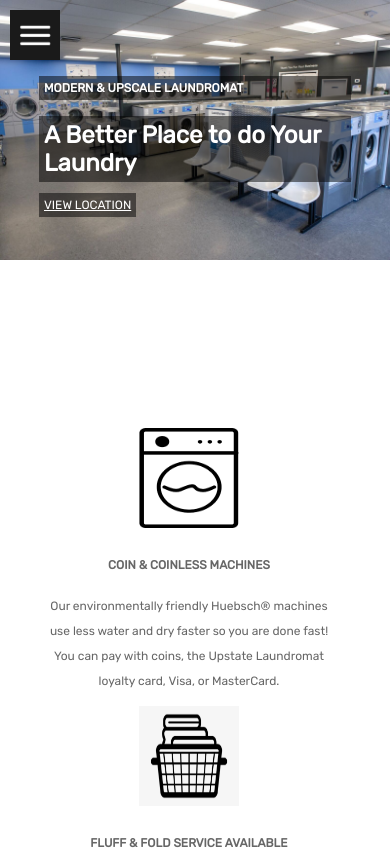
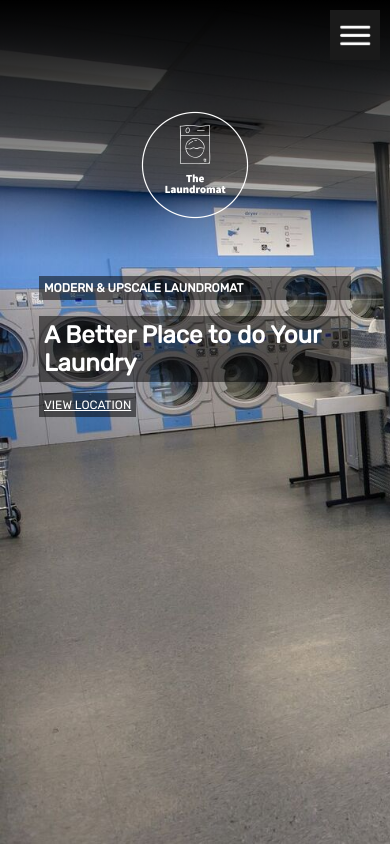
Before and after one commit to userNameOnline/Upstate-Laundry, a plain HTML site: page index.html in a window 390 px wide. Shown: the top 859 px of the page. Drawn offline with Linux system fonts and the light colour scheme.

Commit message:
Update style.css

```diff
--- a/style.css
+++ b/style.css
@@ -23,7 +23,7 @@ hr {
 }
 
 #header {
-    background-image: url(imgs/Laundromat-Store-layout-.jpeg);
+    background-image: url(/imgs/Laundromat-Store-layout-.jpeg);
     height: 100vh;
     background-size: cover;
     padding-bottom: 100px;
@@ -242,9 +242,11 @@ footer img {
     width: 100px;
 }
 
-@media screen and (max-width: 450px) {
+@media screen and (max-width: 500px) {
     nav {
         background: linear-gradient(to top, rgba(0, 0, 0 , 0), rgba(0, 0, 0, .8));
+        display: flex;
+        justify-content: center;
     }
 
     nav a {
@@ -283,14 +285,11 @@ footer img {
     }
 
     #ham {
+        height: 50px;
+        float: right;
         display: block;
-        height: 50px;
-        margin: 0px 0px 0px 10px;
-        padding-top: 10px;
-    }
-
-    #logo {
-        display: none;
+        padding: 10px 10px 10px 100%;
+        background: linear-gradient(to top, rgba(0, 0, 0, .8), black);
     }
 
     #animation {
@@ -303,10 +302,9 @@ footer img {
     }
 
     #header {
-        background-size: contain;
+        background-size: cover;
         background-repeat: no-repeat;
         padding-bottom: 0px;
-        height: 300px;
     }
 
     #section-2 {
@@ -319,6 +317,7 @@ footer img {
         position: relative;
         padding: 50px 0px;
         font-size: 12px;
+        border: 1px solid;
     }
 
     .icon {
```
